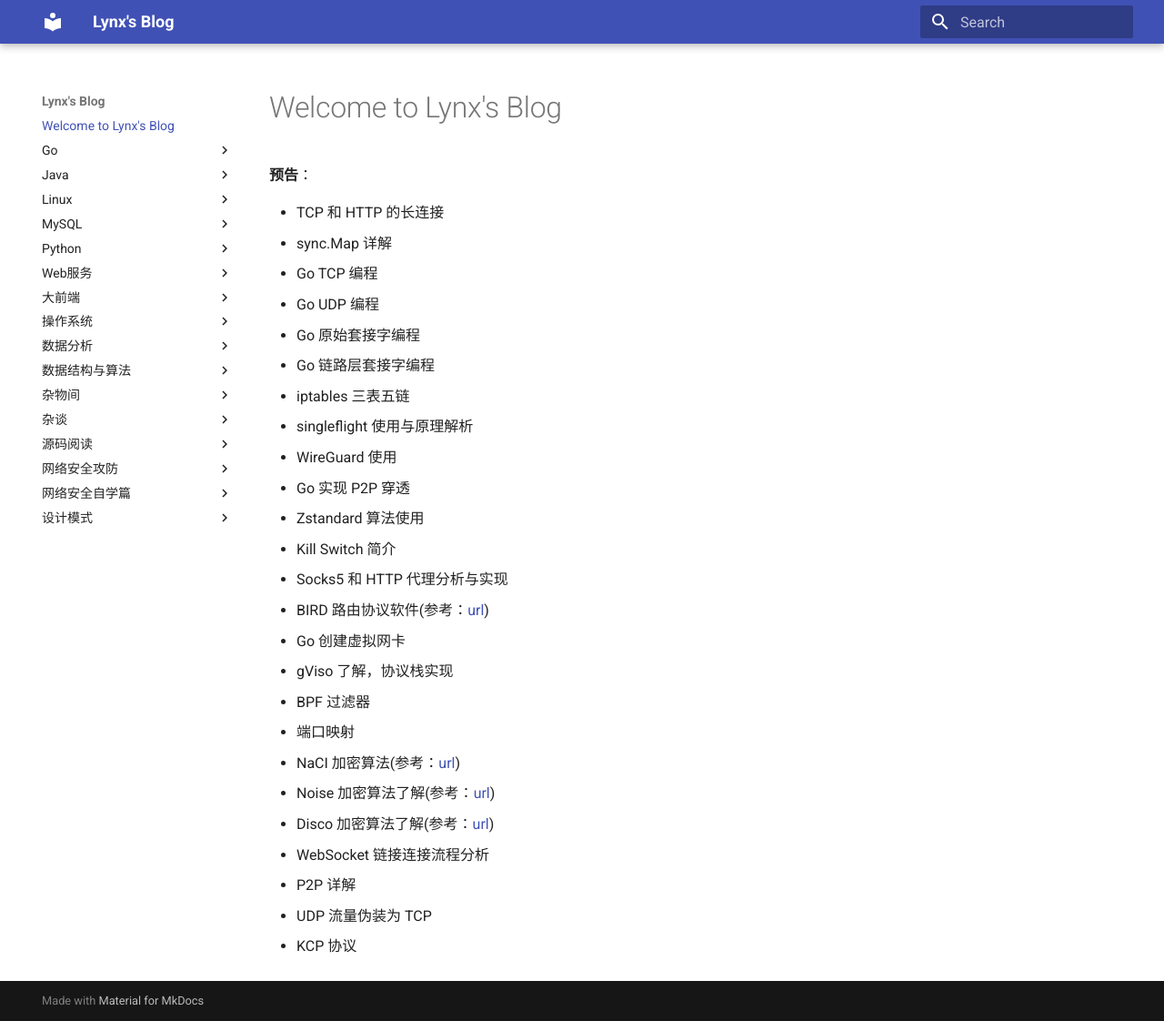
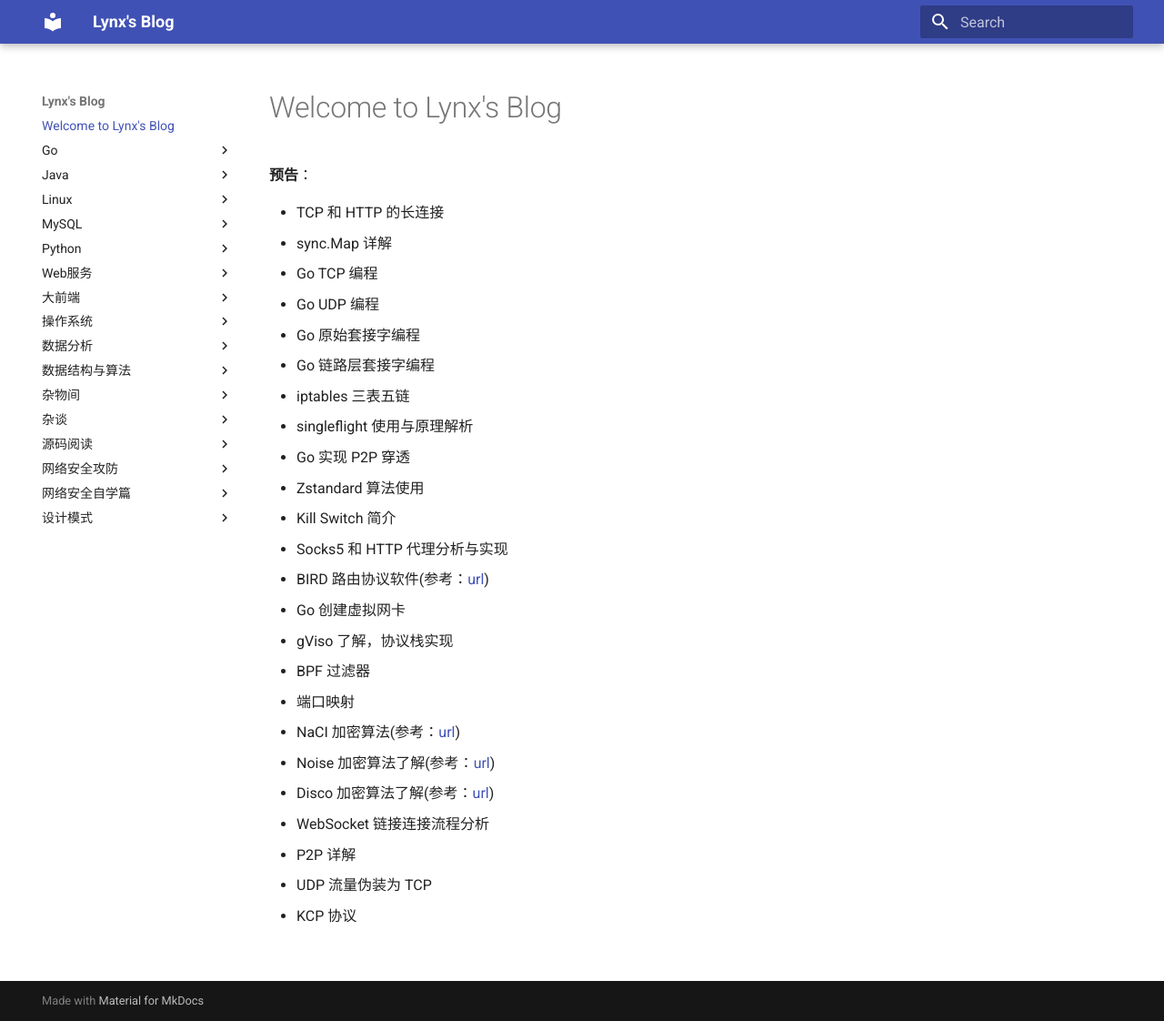
Before and after one commit to 1314liuwei/blog, an MkDocs documentation site: the page built from docs/index.md, in a window 1280 px wide and 1122 px high. Shown: the whole window at 91% size. Built offline with MkDocs 1.6.1 and Material for MkDocs 9.7.7, drawn with Linux system fonts in a browser that asks for light colours.

Commit message:
2023/04/06 周四

```diff
--- a/docs/index.md
+++ b/docs/index.md
@@ -12,7 +12,6 @@
 - Go 链路层套接字编程
 - iptables 三表五链
 - singleflight 使用与原理解析
-- WireGuard 使用
 - Go 实现 P2P 穿透
 - Zstandard 算法使用
 - Kill Switch 简介
```
